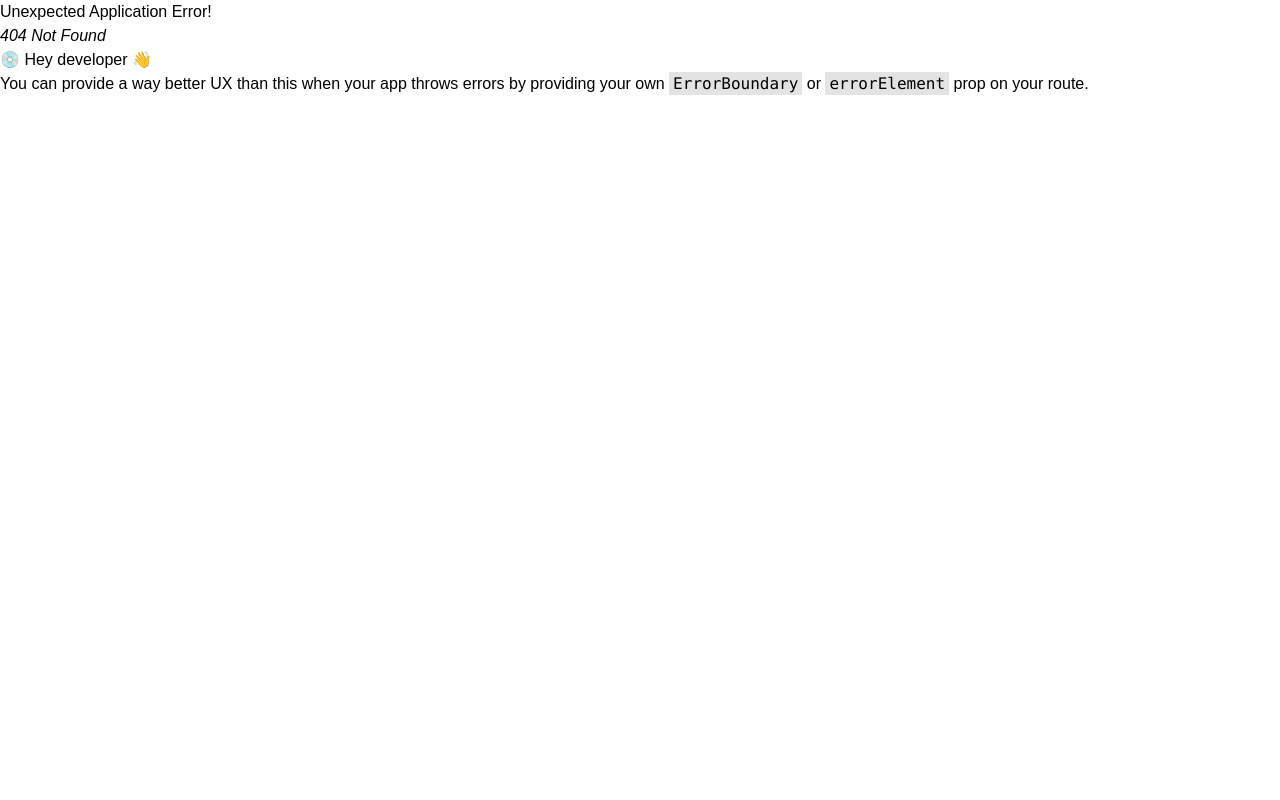
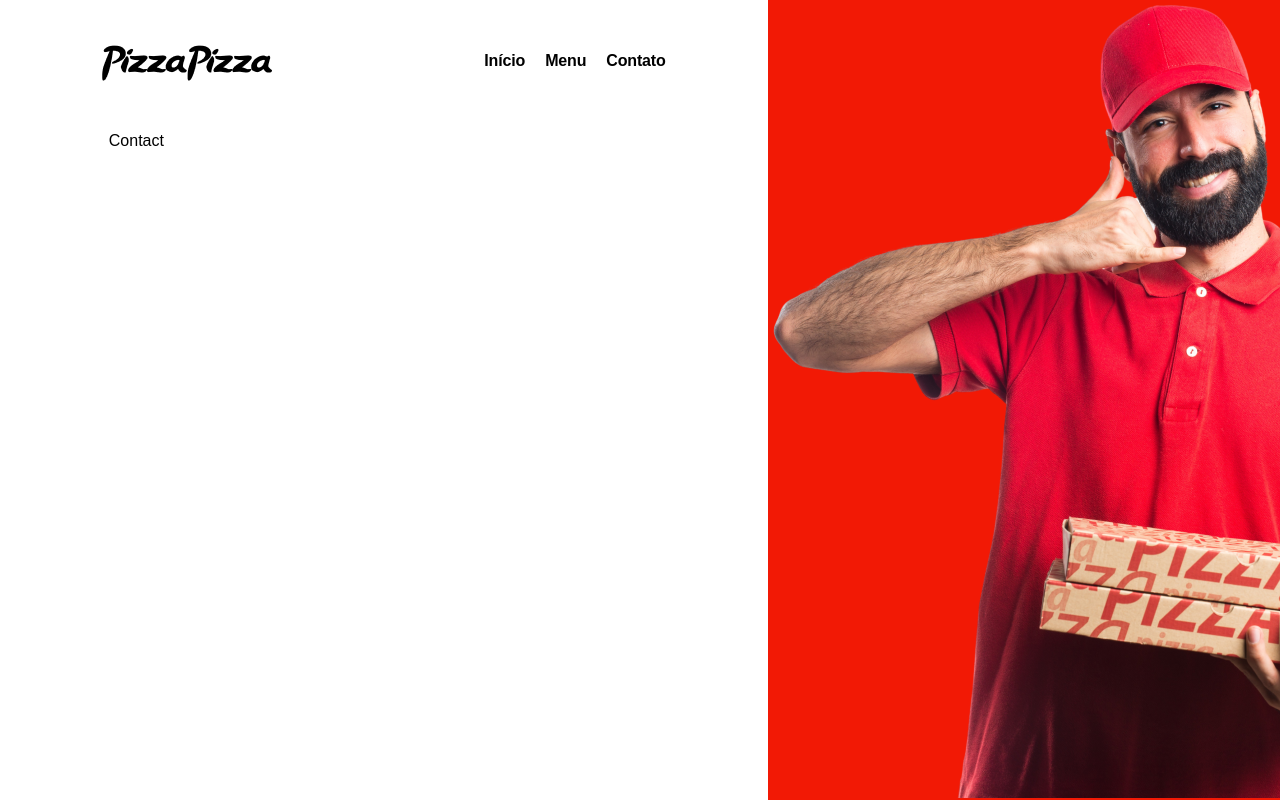
Before and after one commit to Helton-Carlos/pizza-pizza, a React (Vite) app: page /contact in a window 1280 px wide. Before the commit this address had no page. Built offline with nearby package versions, Linux system fonts and the light colour scheme.

Commit message:
feat: add page contact

```diff
--- a/src/App.tsx
+++ b/src/App.tsx
@@ -1,12 +1,12 @@
 import { Outlet } from "react-router-dom";
-import NavHome from "./component/home/NavHome";
+import NavBar from "./layout/NavBar";
 
 function App() {
   return (
     <div className="flex w-screen h-screen">
       <div className="bg-white w-[60%] h-full">
         <div className="w-4/5 mx-auto">
-          <NavHome />
+          <NavBar />
           <Outlet />
         </div>
       </div>
--- a/src/component/project/Tag.tsx
+++ b/src/component/Tag.tsx
@@ -1,4 +1,4 @@
-import fries from "../../assets/home/fries.png";
+import fries from "../assets/home/fries.png";
 
 type TTag = {
   title?: string;
--- a/src/component/index/Index.tsx
+++ /dev/null
@@ -1,7 +0,0 @@
-function Index() {
-  return(
-    <div className="flex items-center w-11/12 mx-auto">Index</div>
-  )
-}
-
-export default Index;
--- /dev/null
+++ b/src/layout/Error.tsx
@@ -0,0 +1,11 @@
+import MyButton from "../component/MyButton";
+
+const Error = () => {
+  return (
+    <div className="w-11/12 flex items-center justify-between mx-auto mt-10">
+      <MyButton text="Pedir Agora" condition />
+    </div>
+  );
+};
+
+export default Error;
--- a/src/component/home/NavHome.tsx
+++ b/src/layout/NavBar.tsx
@@ -1,7 +1,7 @@
 import { Link } from "react-router-dom";
-import logo from "../../assets/home/logo.png";
+import logo from "../assets/home/logo.png";
 
-const NavHome = () => {
+const NavBar = () => {
   return (
     <div className="w-11/12 flex items-center justify-between mx-auto mt-10">
       <div>
@@ -21,7 +21,7 @@ const NavHome = () => {
           Menu
         </Link>
         <Link
-          to="/contato"
+          to="/contact"
           className="text-sm font-bold hover:text-primary cursor-pointer"
         >
           Contato
@@ -31,4 +31,4 @@ const NavHome = () => {
   );
 };
 
-export default NavHome;
+export default NavBar;
--- a/src/main.tsx
+++ b/src/main.tsx
@@ -4,6 +4,7 @@ import ReactDOM from "react-dom/client";
 import App from "./App";
 import Home from "./pages/Home";
 import Menu from "./pages/Menu";
+import Contact from "./pages/Contact";
 import "./index.css";
 
 const router = createBrowserRouter([
@@ -13,6 +14,7 @@ const router = createBrowserRouter([
     children: [
       { path: "/", element: <Home /> },
       { path: "/menu", element: <Menu /> },
+      { path: "/contact", element: <Contact /> },
     ],
   },
 ]);
--- /dev/null
+++ b/src/pages/Contact.tsx
@@ -0,0 +1,9 @@
+function Contact() {
+  return (
+    <div className="mx-8 md:mt-12">
+      <div className="my-5">Contact</div>
+    </div>
+  );
+}
+
+export default Contact;
--- a/src/pages/Home.tsx
+++ b/src/pages/Home.tsx
@@ -1,5 +1,5 @@
-import MyButton from "../component/project/MyButton";
-import Tag from "../component/project/Tag";
+import MyButton from "../component/MyButton";
+import Tag from "../component/Tag";
 import star from "../assets/home/star.png";
 
 function Home() {
```
Also changed, not shown: .eslintrc.cjs, src/component/MyButton.tsx (renamed from src/component/project/MyButton.tsx).
